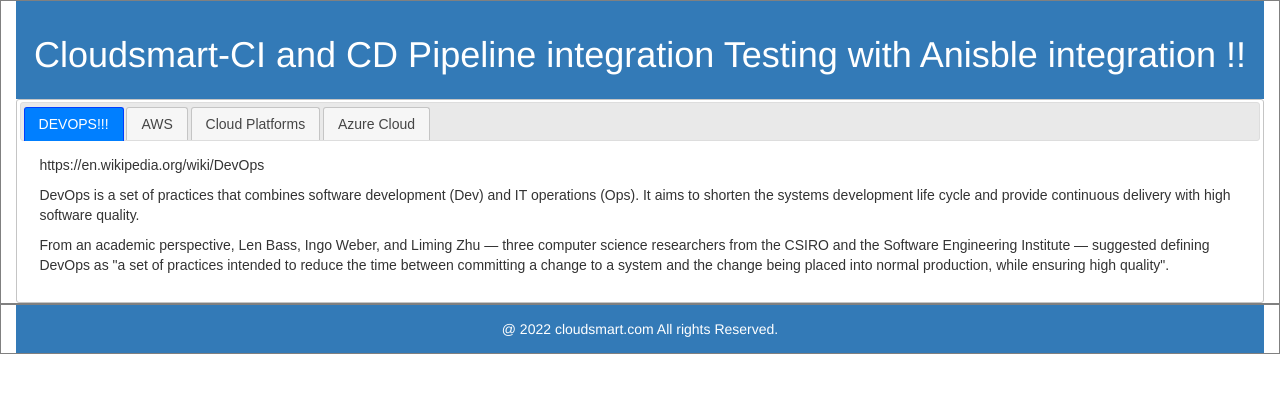
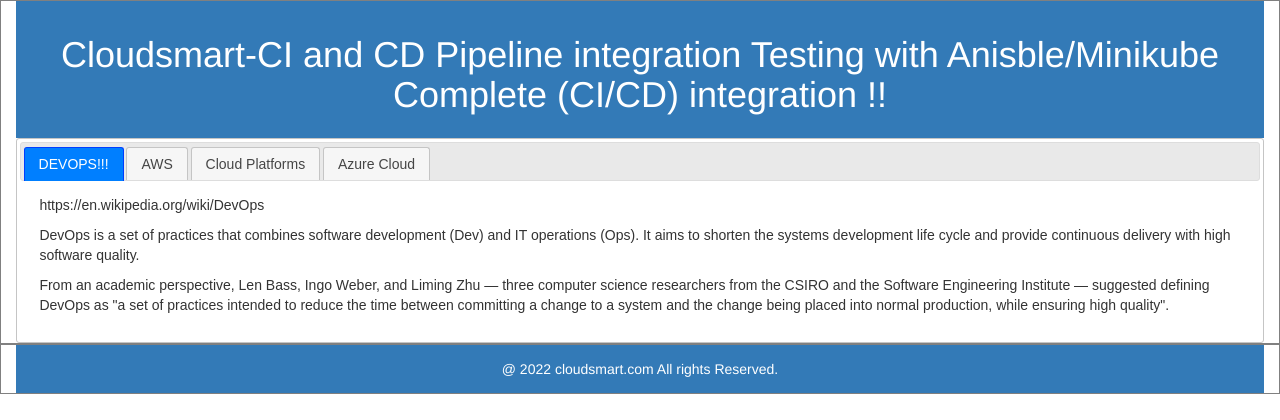
Before and after one commit to yogesh95sareen/project1, a web app: page / in a window 1280 px wide. Shown: the top 420 px of the page. Run offline with its HTML, style and script files only (its server is not run), Linux system fonts and the light colour scheme; data that the repository does not hold is empty; some libraries are stand-ins or nearby versions.

Commit message:
Update index.html 28th Feb

```diff
--- a/src/main/webapp/index.html
+++ b/src/main/webapp/index.html
@@ -27,7 +27,7 @@
 	<div class="container">
 
 		<header>
-			<h1> Cloudsmart-CI and CD Pipeline integration Testing with Anisble integration !! </h1>
+			<h1> Cloudsmart-CI and CD Pipeline integration Testing with Anisble/Minikube Complete (CI/CD) integration !! </h1>
 
 		</header>
 
```
